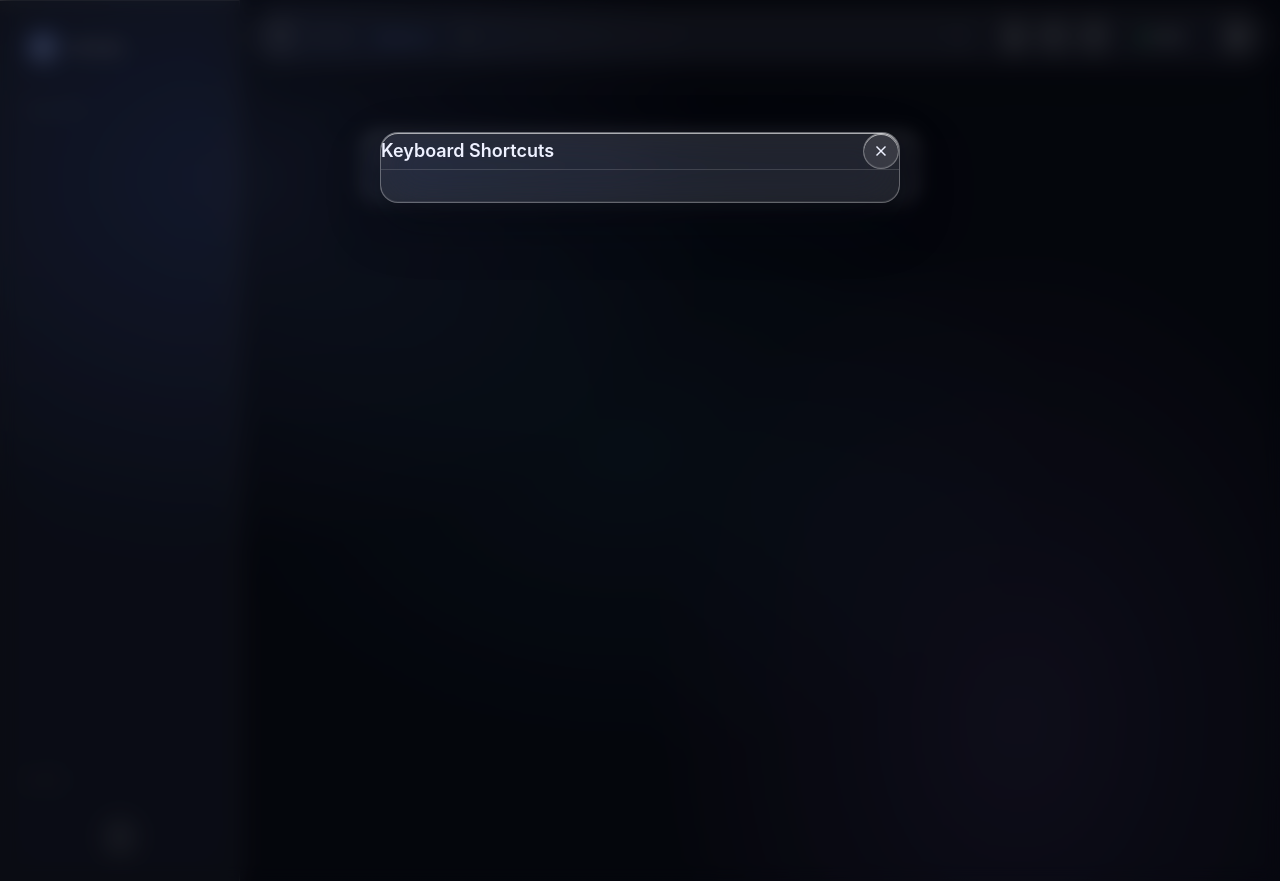
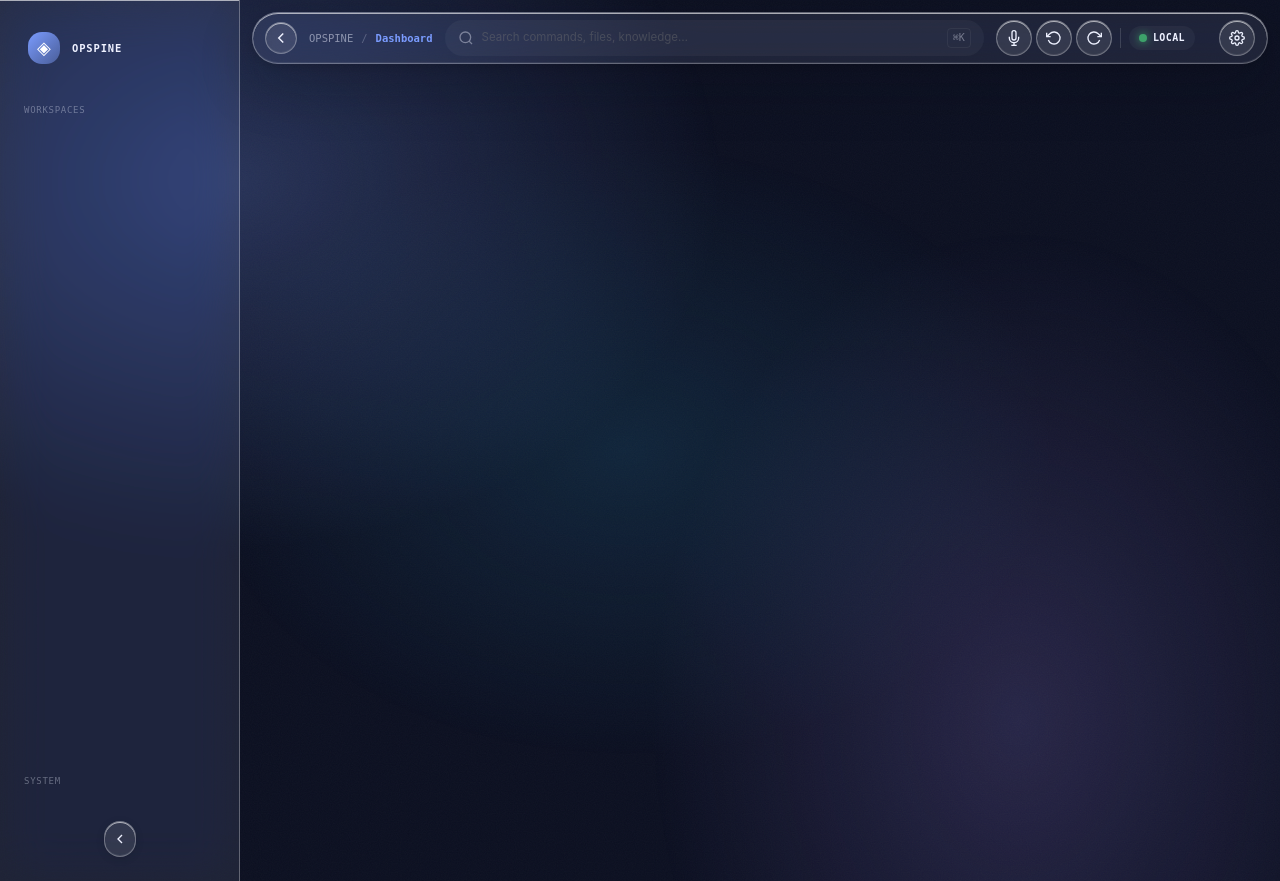
Before and after one commit to arshpalf-oss/OPSpine, a Flask app: page /1 in a window 1280 px wide. Run offline with Flask 3, Linux system fonts and the light colour scheme; data comes from the database, SQL or seed files in the repository; some libraries are stand-ins or nearby versions.

Commit message:
fix(critical): [hidden] attribute overridden by display:flex — overlay stuck on load
Root cause: .palette-overlay { display:flex } in shell.css beat the browser's
user-agent stylesheet rule [hidden]{display:none} (author > UA precedence), so
both palette and shortcuts-panel rendered visible on page load despite having
the HTML 'hidden' attribute. This blocked all clicks and showed the empty
shortcuts header with no content (since openShortcuts() never populated the grid).

Fixes:
1. design-system.css: add [hidden]{display:none !important} global rule so the
   hidden attribute always wins regardless of other display rules
2. index.html: run the force-hide IIFE synchronously (not on DOMContentLoaded)
   while the parser is at the overlay elements, also setting inline style.display='none'
3. shell.js: openPalette/openShortcuts clear inline display style when showing;
   wire X close buttons directly (not just via delegated data-action) so they
   work even before delegated listener is ready; backdrop click also catches
   clicks on the overlay element itself

Co-authored-by: arena-agent <297053741+arena-agent@users.noreply.github.com>

```diff
--- a/static/css/design-system.css
+++ b/static/css/design-system.css
@@ -12,6 +12,11 @@ input, textarea, select { font: inherit; color: inherit; }
 img, svg { display: block; max-width: 100%; }
 ul, ol { list-style: none; }
 table { border-collapse: collapse; width: 100%; }
+
+/* CRITICAL: [hidden] must truly hide elements. Without !important,
+   author CSS that sets display (e.g. .palette-overlay { display:flex })
+   will override the UA's [hidden]{display:none} and make overlays visible on page load. */
+[hidden] { display: none !important; }
 
 /* ── Design Tokens (defaults — workspace overrides via data-workspace) ── */
 :root {
--- a/static/js/shell.js
+++ b/static/js/shell.js
@@ -346,20 +346,24 @@ const Shell = (() => {
       }
     });
 
-    // Close on outside click
+    // Close on outside click (backdrop or the overlay element itself)
     palette.addEventListener('click', e => {
-      if (e.target.classList.contains('palette-backdrop')) closePalette();
+      if (e.target === palette || e.target.classList.contains('palette-backdrop')) closePalette();
     });
+    // Wire the close kbd button directly
+    const closeKbd = palette.querySelector('[data-action="palette:close"]');
+    if (closeKbd) closeKbd.addEventListener('click', e => { e.stopPropagation(); closePalette(); });
   }
 
   function openPalette() {
     palette.hidden = false;
+    palette.style.display = ''; // clear any inline display:none from boot-time guard
     const input = document.getElementById('palette-input');
-    setTimeout(() => input.focus(), 50);
     OPS.state.paletteQuery = '';
     OPS.state.selectedPaletteIndex = 0;
     input.value = '';
     renderPaletteResults();
+    setTimeout(() => input.focus(), 10);
   }
 
   function closePalette() {
@@ -442,9 +446,15 @@ const Shell = (() => {
 
   // ── Shortcuts panel ─────────────────────────────────────────────────
   function initShortcutsPanel() {
+    // Backdrop click closes
     shortcutsPanel.addEventListener('click', e => {
-      if (e.target.classList.contains('palette-backdrop')) closeShortcuts();
+      if (e.target === shortcutsPanel || e.target.classList.contains('palette-backdrop')) {
+        closeShortcuts();
+      }
     });
+    // X button closes (wired directly so delegated-action race conditions can't block it)
+    const closeBtn = shortcutsPanel.querySelector('[data-action="shortcuts:close"]');
+    if (closeBtn) closeBtn.addEventListener('click', e => { e.stopPropagation(); closeShortcuts(); });
     // Ensure both overlays start hidden (defensive against any state issues)
     shortcutsPanel.hidden = true;
     palette.hidden = true;
@@ -452,6 +462,7 @@ const Shell = (() => {
 
   function openShortcuts() {
     shortcutsPanel.hidden = false;
+    shortcutsPanel.style.display = ''; // clear inline display:none from boot-time guard
     const grid = document.getElementById('shortcuts-grid');
     const shortcuts = [
       { keys: ['⌘K'], desc: 'Command palette' },
@@ -476,6 +487,9 @@ const Shell = (() => {
         <span class="shortcut-keys">${s.keys.map(k => `<kbd class="kbd">${k}</kbd>`).join('')}</span>
       </div>
     `).join('');
+    // Focus panel so Esc works immediately
+    shortcutsPanel.setAttribute('tabindex', '-1');
+    shortcutsPanel.focus();
   }
 
   function closeShortcuts() { shortcutsPanel.hidden = true; }
--- a/templates/index.html
+++ b/templates/index.html
@@ -154,15 +154,16 @@
 </script>
 
 <script>
-// Immediately hide overlays to prevent flash/stuck state before JS loads
-document.addEventListener('DOMContentLoaded', function() {
+// Immediately force-hide overlays BEFORE first paint to prevent stuck state.
+// Runs synchronously while parser is here (elements above already exist in DOM).
+(function(){
   var p = document.getElementById('palette');
   var s = document.getElementById('shortcuts-panel');
   var ds = document.getElementById('drawer-scrim');
-  if (p) p.hidden = true;
-  if (s) s.hidden = true;
-  if (ds) { ds.hidden = true; ds.classList.remove('visible'); }
-});
+  if (p) { p.hidden = true; p.style.display = 'none'; }
+  if (s) { s.hidden = true; s.style.display = 'none'; }
+  if (ds) { ds.hidden = true; ds.style.display = 'none'; ds.classList.remove('visible'); }
+})();
 </script>
 <script src="/static/js/api.js"></script>
 <script src="/static/js/motion.js"></script>
```
